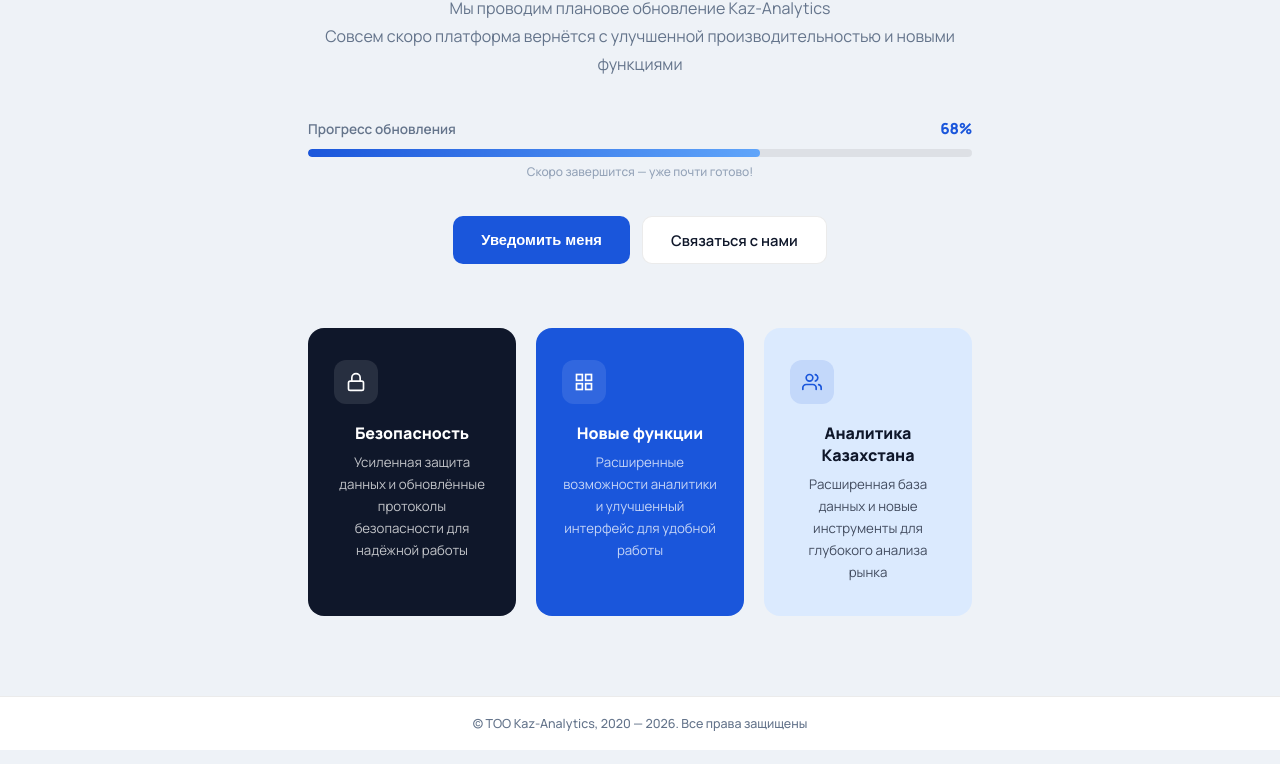
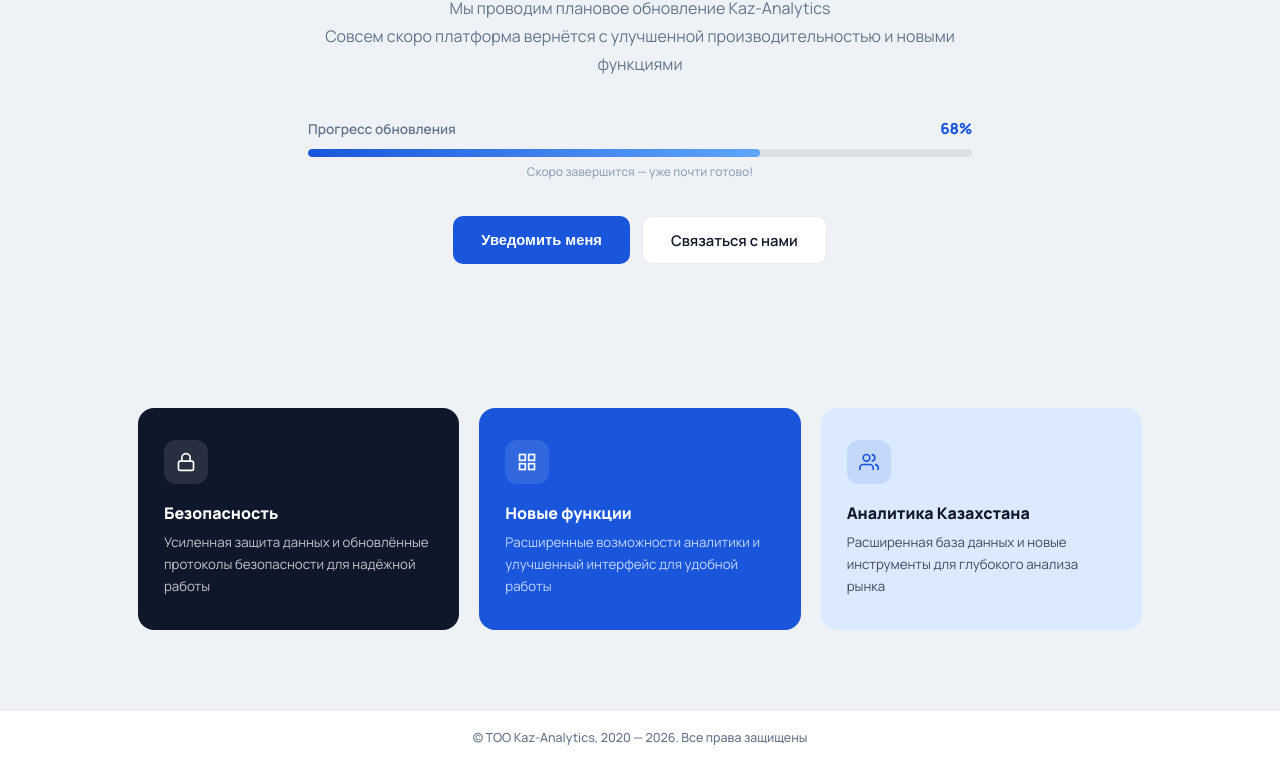
Before and after one commit to dzhumik/Kaz-Analytics, a website: page index.html in a window 1280 px wide. Shown: the part 299-1063 px from the top of the page. Drawn offline with Linux system fonts and the light colour scheme.

Commit message:
Update index.html

```diff
--- a/index.html
+++ b/index.html
@@ -120,8 +120,10 @@
     <button class="btn-primary" onclick="openModal()">Уведомить меня</button>
     <a href="https://wa.me/77001101055" target="_blank" class="btn-secondary">Связаться с нами</a>
   </div>
+</div>
 
-  <div class="cards" style="max-width:960px;margin:0 auto">
+<div style="max-width:1100px;margin:0 auto;padding:0 48px 80px">
+  <div class="cards">
     <div class="card c1">
       <div class="card-icon">
         <svg width="20" height="20" viewBox="0 0 24 24" fill="none" stroke="white" stroke-width="2" stroke-linecap="round"><rect x="3" y="11" width="18" height="11" rx="2"/><path d="M7 11V7a5 5 0 0110 0v4"/></svg>
```
